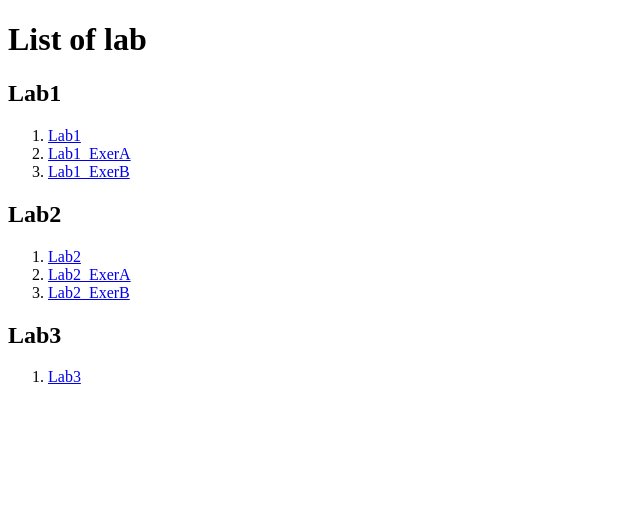
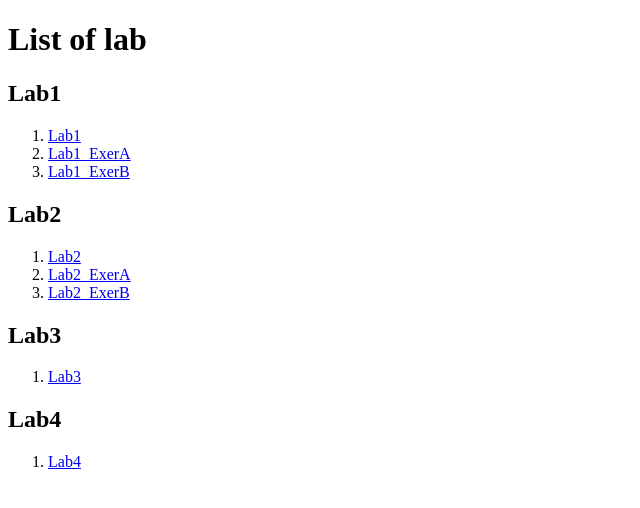
Before and after one commit to Usaiminjafri/s79806_CSF3133_K2, a plain HTML site: page index.html in a window 1280 px wide. Shown: the whole page, without its empty margins (0-640 px from the left). Drawn offline with Linux system fonts and the light colour scheme.

Commit message:
Update index.html

```diff
--- a/index.html
+++ b/index.html
@@ -27,6 +27,10 @@
     <ol>
         <li><a href="Lab3/lab3.html">Lab3</a></li>
     </ol>
+    <h2>Lab4</h2>
+    <ol>
+        <li><a href="Lab4/lab4.html">Lab4</a></li>
+    </ol>
 
 
 
```
